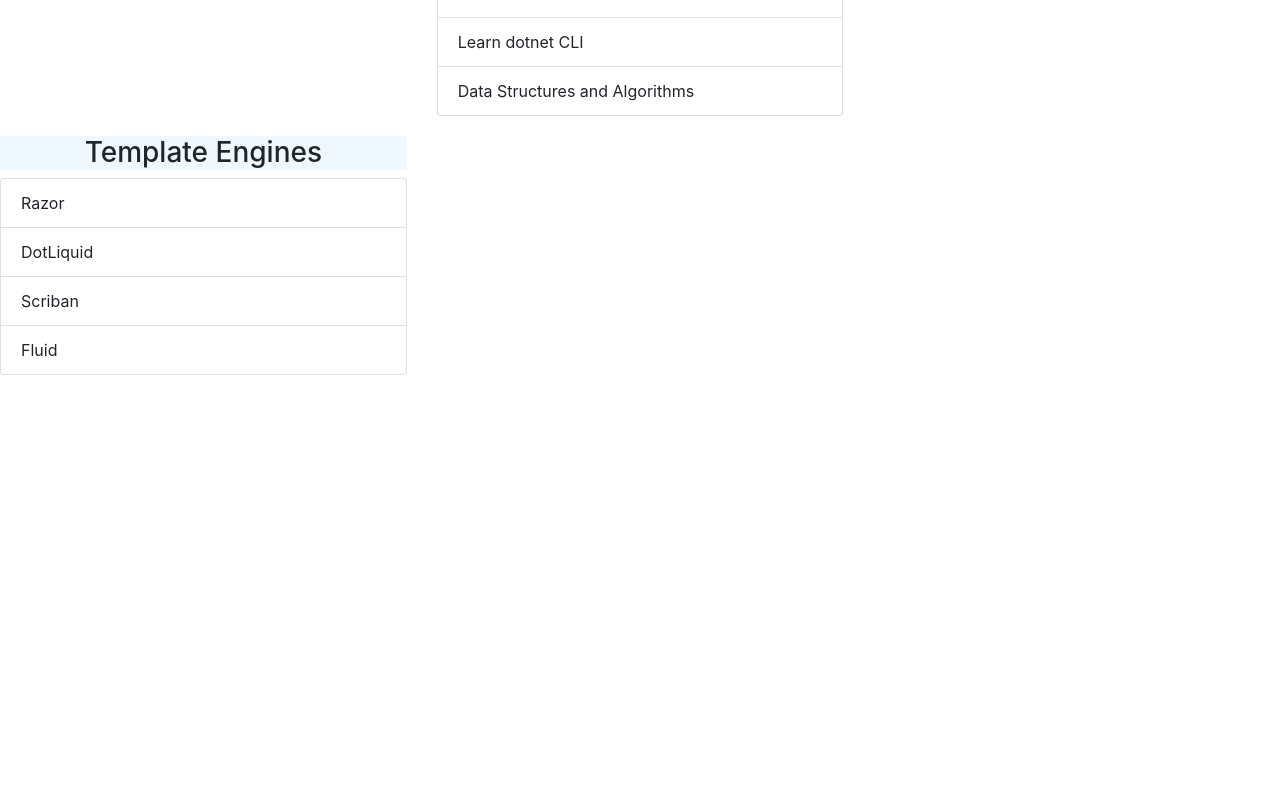
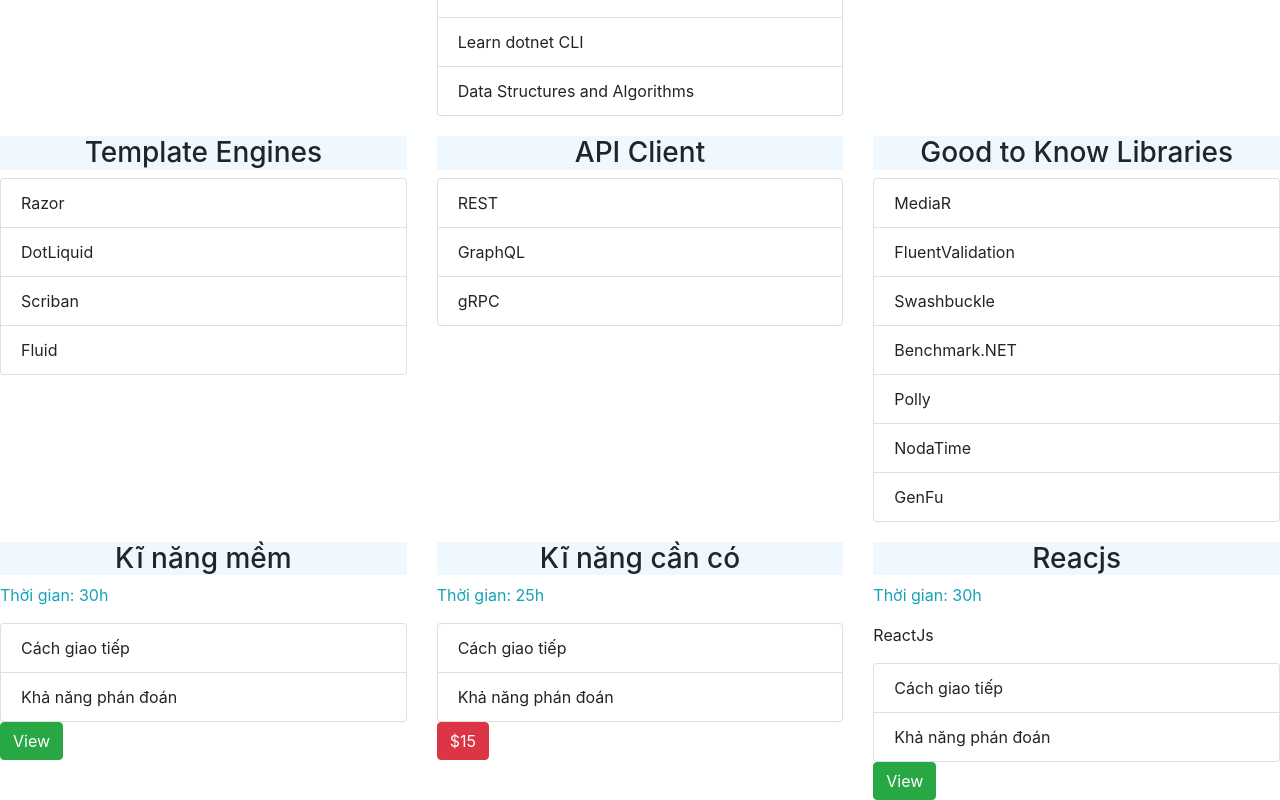
Before and after one commit to TuyenNguyenTu/DemoReactTutorial, a React (Create React App) app: page / in a window 1280 px wide. Shown: the part 1205-2005 px from the top of the page. Before the commit the page ends 1580 px from the top, so only its background shows below. Built offline with nearby package versions, Linux system fonts and the light colour scheme.

Commit message:
Commit All

```diff
--- a/src/App.js
+++ b/src/App.js
@@ -13,7 +13,9 @@
 import Skill from './Components/Skill'
 import SQL from './Components/SQL'
 import Templalte from './Components/TemplateEngines'
-
+import ApiClient from './Components/ApiClient'
+import GoodToKnow from './Components/GoodToKnow'
+import CourseGood from './Components/CourseGoodToKnow'
 function App() {
   return (
     <div>
@@ -32,6 +34,11 @@
         <Skill/>
         <SQL/>
         <Templalte/>
+        <ApiClient/>
+        <GoodToKnow/>
+        <CourseGood Tuyen="Kĩ năng mềm" time="30h" free="true"/>
+        <CourseGood Tuyen="Kĩ năng cần có" time="25h" free="false"/>
+        <CourseGood Tuyen="Reacjs" time="30h" free="true">ReactJs</CourseGood>
     </div>
     </div>
 
--- /dev/null
+++ b/src/Components/ApiClient.js
@@ -0,0 +1,23 @@
+import React from 'react'
+
+class ApiClient extends React.Component{
+    render() {
+        return (
+            <div className="col-xs-4 col-sm-4 col-md-4 col-log-4 margin">
+            <div className="panel panel-info">
+                <div className="panel-heading">
+                    <h3 className="panel-title title">API Client</h3>
+                </div>
+                <div className="panel-body">
+                    <ul className="list-group">
+                        <li className="list-group-item li-hover">REST</li>
+                        <li className="list-group-item li-hover">GraphQL</li>
+                        <li className="list-group-item li-hover">gRPC</li>
+                    </ul>
+                </div>
+            </div>
+        </div>
+        )
+    }
+}
+export default ApiClient
--- /dev/null
+++ b/src/Components/CourseGoodToKnow.js
@@ -0,0 +1,42 @@
+import React from 'react'
+
+class CourseGoodToKnow extends React.Component {
+
+    ShowButtonFree() {
+        var isFree = this.props.free;
+        if (isFree == 'true') {
+            return <div >
+                <button className="btn btn-success">View</button>
+            </div>;
+        } else {
+            return <div>
+                <button className="btn-danger btn">$15</button>
+            </div>
+        }
+    }
+
+    render() {
+        return (
+
+            <div className="col-xs-4 col-sm-4 col-md-4 col-log-4 margin">
+                <div className="panel panel-info">
+                    <div className="panel-heading">
+                        <h3 className="panel-title title">{this.props.Tuyen}</h3>
+                    </div>
+
+                    <div className="panel-body">
+                        <p className="text-info">Thời gian: {this.props.time}</p>
+                        <p>{this.props.children}</p>
+                        <ul className="list-group">
+                            <li className="list-group-item li-hover">Cách giao tiếp</li>
+                            <li className="list-group-item li-hover">Khả năng phán đoán </li>
+                        </ul>
+                    </div>
+                    {this.ShowButtonFree()}
+
+                </div>
+            </div>
+        )
+    }
+}
+export default CourseGoodToKnow
--- /dev/null
+++ b/src/Components/GoodToKnow.js
@@ -0,0 +1,27 @@
+import React from 'react'
+
+class GoodKnow extends React.Component{
+    render() {
+        return (
+            <div className="col-xs-4 col-sm-4 col-md-4 col-log-4 margin">
+            <div className="panel panel-info">
+                <div className="panel-heading">
+                    <h3 className="panel-title title">Good to Know Libraries</h3>
+                </div>
+                <div className="panel-body">
+                    <ul className="list-group">
+                        <li className="list-group-item li-hover">MediaR</li>
+                        <li className="list-group-item li-hover">FluentValidation</li>
+                        <li className="list-group-item li-hover">Swashbuckle</li>
+                        <li className="list-group-item li-hover">Benchmark.NET</li>
+                        <li className="list-group-item li-hover">Polly</li>
+                        <li className="list-group-item li-hover">NodaTime</li>
+                        <li className="list-group-item li-hover">GenFu</li>
+                    </ul>
+                </div>
+            </div>
+        </div>
+        )
+    }
+}
+export default GoodKnow
--- a/src/Components/ObjMap.js
+++ b/src/Components/ObjMap.js
@@ -7,7 +7,7 @@
             <div className="col-xs-4 col-sm-4 col-md-4 col-log-4 margin">
                 <div className="panel panel-info">
                     <div className="panel-heading">
-                        <h3 className="panel-title title">Objec Mapping</h3>
+                        <h3 className="panel-title title">Object Mapping</h3>
                     </div>
                     <div className="panel-body">
                         <ul className="list-group">
```
